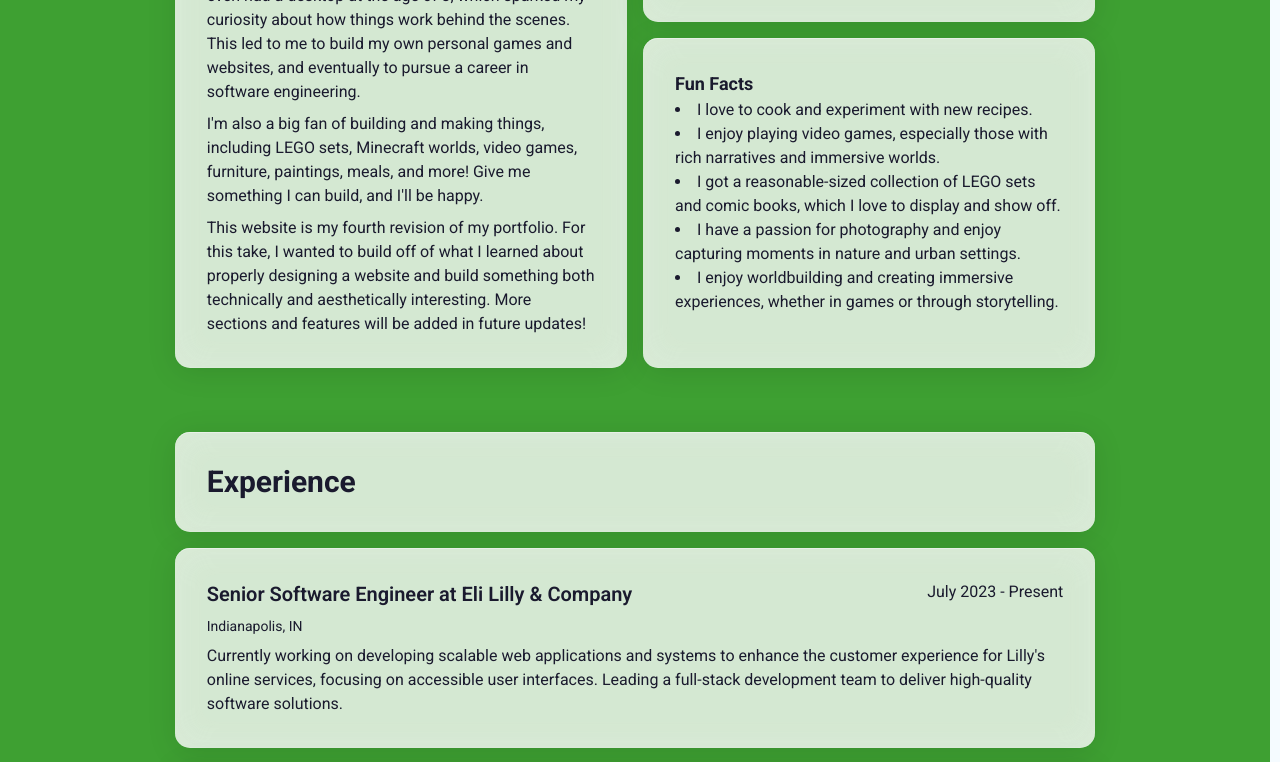
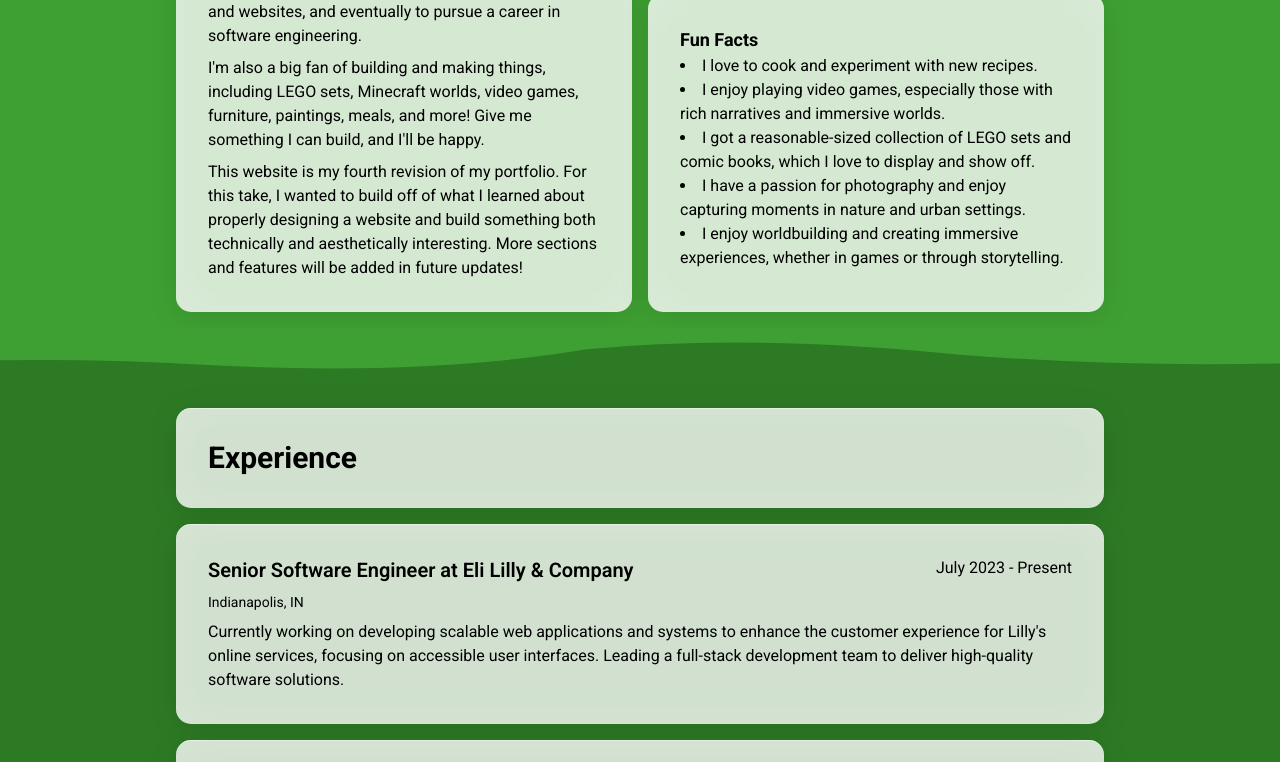
Before and after one commit to vtlanglois/portfolio-v2, a Next.js app: page / in a window 1280 px wide. Shown: the part 1140-1902 px from the top of the page. Built offline with nearby package versions, Linux system fonts and the light colour scheme.

Commit message:
refactor: made sections more distinct in color and dividing lines

```diff
--- a/src/app/globals.css
+++ b/src/app/globals.css
@@ -1,36 +1,49 @@
 @import "tailwindcss";
 
-:root {
-  --background: #f5fbff;
-  --foreground: #1a1a2e;
-  scrollbar-gutter: stable;
-  scrollbar-width: thin;
-  --sky-top: #60c8f0;
-  --sky-bottom: #b8e8f8;
-  --hill-far: #93bfa8;
-  --hill-mid: #5dab6e;
-  --hill-near: #3ea032;
-  --footer: #2d7a24;
-  --card-bg: rgba(250, 250, 250, 0.8);
-}
+/* ============================================
+   BLISS (default theme)
+   ============================================ */
 
+:root,
 [data-theme="bliss"] {
   --sky-top: #60c8f0;
   --sky-bottom: #b8e8f8;
   --hill-far: #93bfa8;
   --hill-mid: #5dab6e;
   --hill-near: #3ea032;
-  --footer: #2d7a24;
+  --footer: #5c3d1e;
+  --card-bg: rgba(250, 250, 250, 0.8);
+  --section-1: var(--hill-near);
+  --section-2: #2d7a24;
+  --section-3: #1e5e1a;
+  --section-4: #154d12;
+    --section-5: #0e3d0a;
+  --section-6: #092808;
 }
+
+/* ============================================
+   OCEAN
+   ============================================ */
 
 [data-theme="ocean"] {
   --sky-top: #60c8f0;
   --sky-bottom: #a8dff5;
-  --hill-far: #7ab8d4;
+  --hill-far: #c8dde8;
   --hill-mid: #2e86b5;
   --hill-near: #1a6898;
-  --footer: #0f4a6e;
+  --footer: #8a7050;
+  --card-bg: rgba(250, 250, 250, 0.8);
+  --section-1: var(--hill-near);
+  --section-2: #0f4a6e;
+  --section-3: #0a3050;
+  --section-4: #061a30;
+    --section-5: #040f20;
+  --section-6: #020810;
 }
+
+/* ============================================
+   DUNES
+   ============================================ */
 
 [data-theme="dunes"] {
   --sky-top: #60c8f0;
@@ -38,18 +51,99 @@
   --hill-far: #c8dde8;
   --hill-mid: #e8b84a;
   --hill-near: #d4942a;
-  --footer: #c8820a;
+  --footer: #6e6e6e;
+  --card-bg: rgba(250, 250, 250, 0.8);
+  --section-1: var(--hill-near);
+  --section-2: #b07840;
+  --section-3: #8a5e2a;
+  --section-4: #6a4418;
+   --section-5: #4e3010;
+  --section-6: #3a2208;
 }
 
-@theme inline {
-  --color-background: var(--background);
-  --color-foreground: var(--foreground);
-  --font-sans: var(--font-roboto);
-  /* --font-mono: var(--font-geist-mono); */
+/* ============================================
+   LAVA
+   ============================================ */
+
+[data-theme="lava"] {
+--sky-top: #6aaed6;
+  --sky-bottom: #b8d8f0;
+  --hill-far: #c8a850;
+  --hill-mid: #c86420;
+  --hill-near: #a82010;
+  --footer-bg: #2a2a2a;
+  --card-bg: rgba(250, 245, 235, 0.8);
+  --section-1: var(--hill-near);
+  --section-2: #c86420;
+  --section-3: #d4922a;
+  --section-4: #c8a830;
+  --section-5: #8a6e1a;
+  --section-6: #5a4010;
 }
 
+/* ============================================
+   SPRING
+   ============================================ */
+
+[data-theme="spring"] {
+  --sky-top: #90d8f0;
+  --sky-bottom: #c8eef8;
+  --hill-far: #c8e0f0;
+  --hill-mid: #f0d040;
+  --hill-near: #d44888;
+  --footer-bg: #5a3a6a;
+  --card-bg: rgba(255, 245, 250, 0.8);
+  --section-1: var(--hill-near);
+  --section-2: #7a4aaa;
+  --section-3: #f0d040;
+  --section-4: #e87820;
+  --section-5: #5a8a2a;
+  --section-6: #3a6a1a;
+}
+
+[data-theme="pink"] {
+  --sky-top: #90d8f0;
+  --sky-bottom: #c8eef8;
+  --hill-far: #f0c8e0;
+  --hill-mid: #e878a8;
+  --hill-near: #d44888;
+  --footer-bg: #8a2a58;
+  --card-bg: rgba(255, 245, 250, 0.8);
+  --section-1: var(--hill-near);
+  --section-2: #b83878;
+  --section-3: #922860;
+  --section-4: #6e1a48;
+  --section-5: #521238;
+  --section-6: #3a0c28;
+}
+
+/* ============================================
+   WINTER
+   ============================================ */
+
+[data-theme="winter"] {
+  --sky-top: #a8c8e8;
+  --sky-bottom: #d8ecf8;
+  --hill-far: #e8f0f8;
+  --hill-mid: #d0e4f0;
+  --hill-near: #b8d4e8;
+  --footer-bg: #4a5a6a;
+  --card-bg: rgba(245, 250, 255, 0.8);
+  --section-1: var(--hill-near);
+  --section-2: #8aa4b8;
+  --section-3: #6a8a9a;
+  --section-4: #4a6a7a;
+  --section-5: #3a5a6a;
+  --section-6: #2a4858;
+}
+
+/* ============================================
+   DARK MODE
+   ============================================ */
+
 @media (prefers-color-scheme: dark) {
-  :root {
+  :root,
+  [data-theme="bliss"] {
     --background: #0a0a0a;
     --foreground: #ededed;
     --sky-top: #0d1b2a;
@@ -57,19 +151,14 @@
     --hill-far: #162e1a;
     --hill-mid: #1a4a20;
     --hill-near: #1e5e22;
-    --ground: #1a5a1e;
-    --footer: #1a5a1e;
+    --footer: #2a1a0a;
     --card-bg: rgba(13, 27, 42, 0.5);
-  }
-
-  [data-theme="bliss"] {
-    --sky-top: #0d1b2a;
-    --sky-bottom: #1a3048;
-    --hill-far: #162e1a;
-    --hill-mid: #1a4a20;
-    --hill-near: #1e5e22;
-    --ground: #1a5a1e;
-    --footer: #1a5a1e;
+    --section-1: #1e5e22;
+    --section-2: #184d1c;
+    --section-3: #123c14;
+    --section-4: #0e2e10;
+    --section-5: #0a2408;
+    --section-6: #071a06;
   }
 
   [data-theme="ocean"] {
@@ -78,7 +167,14 @@
     --hill-far: #061520;
     --hill-mid: #0a2535;
     --hill-near: #0e3a52;
-    --footer: #0a2a40;
+    --footer: #2a1e0a;
+    --card-bg: rgba(5, 13, 20, 0.5);
+    --section-1: #0e3a52;
+    --section-2: #0a2a3e;
+    --section-3: #061a2a;
+    --section-4: #040e18;
+    --section-5: #02080e;
+    --section-6: #010508;
   }
 
   [data-theme="dunes"] {
@@ -87,8 +183,89 @@
     --hill-far: #3a2010;
     --hill-mid: #6a3a18;
     --hill-near: #8a4e20;
-    --footer: #3a1e08;
+    --footer: #1e1e1e;
+    --card-bg: rgba(8, 4, 0, 0.5);
+    --section-1: #8a4e20;
+    --section-2: #6a3a18;
+    --section-3: #4e2a10;
+    --section-4: #3a1e08;
+    --section-5: #2a1808;
+    --section-6: #1a1005;
   }
+
+    [data-theme="lava"] {
+    --sky-top: #100804;
+    --sky-bottom: #1e1008;
+    --hill-far: #2e1e08;
+    --hill-mid: #4e2010;
+    --hill-near: #6a1a0c;
+    --footer: #0a0a0a;
+    --card-bg: rgba(16, 8, 4, 0.5);
+    --section-1: #6a1a0c;
+    --section-2: #7a3210;
+    --section-3: #8a4e18;
+    --section-4: #6a4210;
+    --section-5: #4a2e0a;
+    --section-6: #2e1e06;
+  }
+
+  [data-theme="pink"] {
+    --sky-top: #14080e;
+    --sky-bottom: #221018;
+    --hill-far: #3a1828;
+    --hill-mid: #6a1a40;
+    --hill-near: #8a2258;
+    --footer: #2a0e1c;
+    --card-bg: rgba(20, 8, 14, 0.5);
+    --section-1: #8a2258;
+    --section-2: #6e1a48;
+    --section-3: #521238;
+    --section-4: #3a0c28;
+    --section-5: #280820;
+    --section-6: #1a0518;
+  }
+
+    [data-theme="spring"] {
+    --background: #14080e;
+    --foreground: #f8e0ee;
+    --sky-top: #14080e;
+    --sky-bottom: #221018;
+    --hill-far: #1e1a2a;
+    --hill-mid: #4a3e08;
+    --hill-near: #8a2258;
+    --footer-bg: #1a0a22;
+    --card-bg: rgba(20, 8, 14, 0.5);
+    --section-1: #8a2258;
+    --section-2: #4a2268;
+    --section-3: #6a5808;
+    --section-4: #7a3a10;
+    --section-5: #2a4210;
+    --section-6: #1a2e0a;
+  }
+
+
+  [data-theme="winter"] {
+    --sky-top: #080e14;
+    --sky-bottom: #101820;
+    --hill-far: #141e2a;
+    --hill-mid: #1e2e3e;
+    --hill-near: #2a3e50;
+    --footer: #1a2430;
+    --card-bg: rgba(8, 14, 20, 0.5);
+    --section-1: #2a3e50;
+    --section-2: #1e3040;
+    --section-3: #162430;
+    --section-4: #101820;
+    --section-5: #0c1418;
+    --section-6: #080e14;
+  }
+}
+
+@theme inline {
+  --color-background: var(--background);
+  --color-foreground: var(--foreground);
+  --font-sans: var(--font-roboto);
+  /* --font-mono: var(--font-geist-mono); */
 }
 
 body {
--- a/src/components/sections/About.tsx
+++ b/src/components/sections/About.tsx
@@ -4,17 +4,18 @@ import Section from "../ui/Section";
 
 export default function About() {
   return (
-    <Section>
+    <Section sectionNumber={1}>
       <Container>
         <div className="grid grid-cols-1 lg:grid-cols-4 lg:grid-rows-2 gap-4">
           <Card className="row-span-2 col-span-2 flex flex-col gap-2 text-pretty">
             <h2 className="text-xl font-bold">About</h2>
             <p>
-              I&apos;m a passionate software engineer with a focus on web development
-              and accessibility. I graduated from Indiana University with a
-              Bachelor&apos;s degree in Computer Science and a minor in Game Design.
-              I have a strong foundation in computer science principles and a
-              keen interest in creating inclusive digital experiences.
+              I&apos;m a passionate software engineer with a focus on web
+              development and accessibility. I graduated from Indiana University
+              with a Bachelor&apos;s degree in Computer Science and a minor in
+              Game Design. I have a strong foundation in computer science
+              principles and a keen interest in creating inclusive digital
+              experiences.
             </p>
             <p>
               I grew up surrounded by technology, from the early days on online
@@ -25,9 +26,10 @@ export default function About() {
               engineering.
             </p>
             <p>
-              I&apos;m also a big fan of building and making things, including LEGO
-              sets, Minecraft worlds, video games, furniture, paintings, meals,
-              and more! Give me something I can build, and I&apos;ll be happy.
+              I&apos;m also a big fan of building and making things, including
+              LEGO sets, Minecraft worlds, video games, furniture, paintings,
+              meals, and more! Give me something I can build, and I&apos;ll be
+              happy.
             </p>
             <p>
               This website is my fourth revision of my portfolio. For this take,
--- a/src/components/sections/Experience.tsx
+++ b/src/components/sections/Experience.tsx
@@ -5,7 +5,33 @@ import Stack from "../ui/Stack";
 
 export default function Experience() {
   return (
-    <Section>
+    <Section sectionNumber={2}>
+      <div className="section-divider">
+        <svg
+          width="100%"
+          viewBox="0 0 680 30"
+          preserveAspectRatio="xMidYMax slice"
+          xmlns="http://www.w3.org/2000/svg"
+          style={{ display: "block" }}
+          fill="var(--section-color)"
+          className="hill-shadow"
+        >
+          <path d="M0 30 L0 20 Q80 8 180 14 Q260 18 320 8 Q380 2 460 10 Q560 18 680 8 L680 30 Z">
+            <animate
+              attributeName="d"
+              dur="12s"
+              repeatCount="indefinite"
+              calcMode="spline"
+              keySplines="0.45 0 0.55 1; 0.45 0 0.55 1"
+              values="
+          M0 30 L0 20 Q80 8 180 14 Q260 18 320 8 Q380 2 460 10 Q560 18 680 8 L680 30 Z;
+          M0 30 L0 22 Q80 10 180 16 Q260 20 320 10 Q380 4 460 12 Q560 20 680 10 L680 30 Z;
+          M0 30 L0 20 Q80 8 180 14 Q260 18 320 8 Q380 2 460 10 Q560 18 680 8 L680 30 Z
+        "
+            />
+          </path>
+        </svg>
+      </div>
       <Container>
         <Stack>
           <Card>
@@ -22,9 +48,9 @@ export default function Experience() {
               <p className="text-sm">Indianapolis, IN</p>
               <p>
                 Currently working on developing scalable web applications and
-                systems to enhance the customer experience for Lilly&apos;s online
-                services, focusing on accessible user interfaces. Leading a
-                full-stack development team to deliver high-quality software
+                systems to enhance the customer experience for Lilly&apos;s
+                online services, focusing on accessible user interfaces. Leading
+                a full-stack development team to deliver high-quality software
                 solutions.
               </p>
             </Card>
--- /dev/null
+++ b/src/components/sections/Footer/styles.css
@@ -0,0 +1,18 @@
+footer[data-last-section="1"] svg#footer-divider {
+  background: var(--section-1);
+}
+footer[data-last-section="2"] svg#footer-divider {
+  background: var(--section-2);
+}
+footer[data-last-section="3"] svg#footer-divider {
+  background: var(--section-3);
+}
+footer[data-last-section="4"] svg#footer-divider {
+  background: var(--section-4);
+}
+
+footer #footer-divider {
+  display: block;
+  width: 100%;
+    height: 10dvh;
+}
--- a/src/components/ui/Section.tsx
+++ /dev/null
@@ -1,13 +0,0 @@
-export default function Section({
-  children,
-  className,
-}: {
-  children: React.ReactNode;
-  className?: string;
-}) {
-  return (
-    <section className={`bg-(--hill-near) py-8 ${className}`}>
-      {children}
-    </section>
-  );
-}
--- /dev/null
+++ b/src/components/ui/Section/index.tsx
@@ -0,0 +1,20 @@
+import "./styles.css"
+
+export default function Section({
+  children,
+  className,
+  sectionNumber,
+}: {
+  children: React.ReactNode;
+  className?: string;
+  sectionNumber?: number;
+}) {
+  return (
+    <section
+      className={`page-section pb-4 ${className}`}
+      data-section={sectionNumber}
+    >
+      {children}
+    </section>
+  );
+}
--- /dev/null
+++ b/src/components/ui/Section/styles.css
@@ -0,0 +1,40 @@
+[data-section="1"] {
+  --section-color: var(--section-1);
+}
+
+[data-section="2"] {
+  --section-color: var(--section-2);
+}
+
+[data-section="2"] .section-divider {
+  background-color: var(--hill-near);
+}
+
+[data-section="3"] {
+  --section-color: var(--section-3);
+}
+
+[data-section="3"] .section-divider {
+  background-color: var(--section-2);
+}
+
+[data-section="4"] {
+  --section-color: var(--section-4);
+}
+
+.page-section {
+  background: var(--section-color);
+  position: relative;
+  width: 100%;
+}
+
+.section-divider {
+  display: block;
+  width: 100%;
+}
+
+.section-divider svg {
+  display: block;
+  width: 100%;
+  height: 10dvh;
+}
```
Also changed, not shown: src/components/sections/Footer/index.tsx (renamed from src/components/sections/Footer.tsx, +5 -4 lines), src/components/sections/Projects.tsx (+29 -1 lines).
